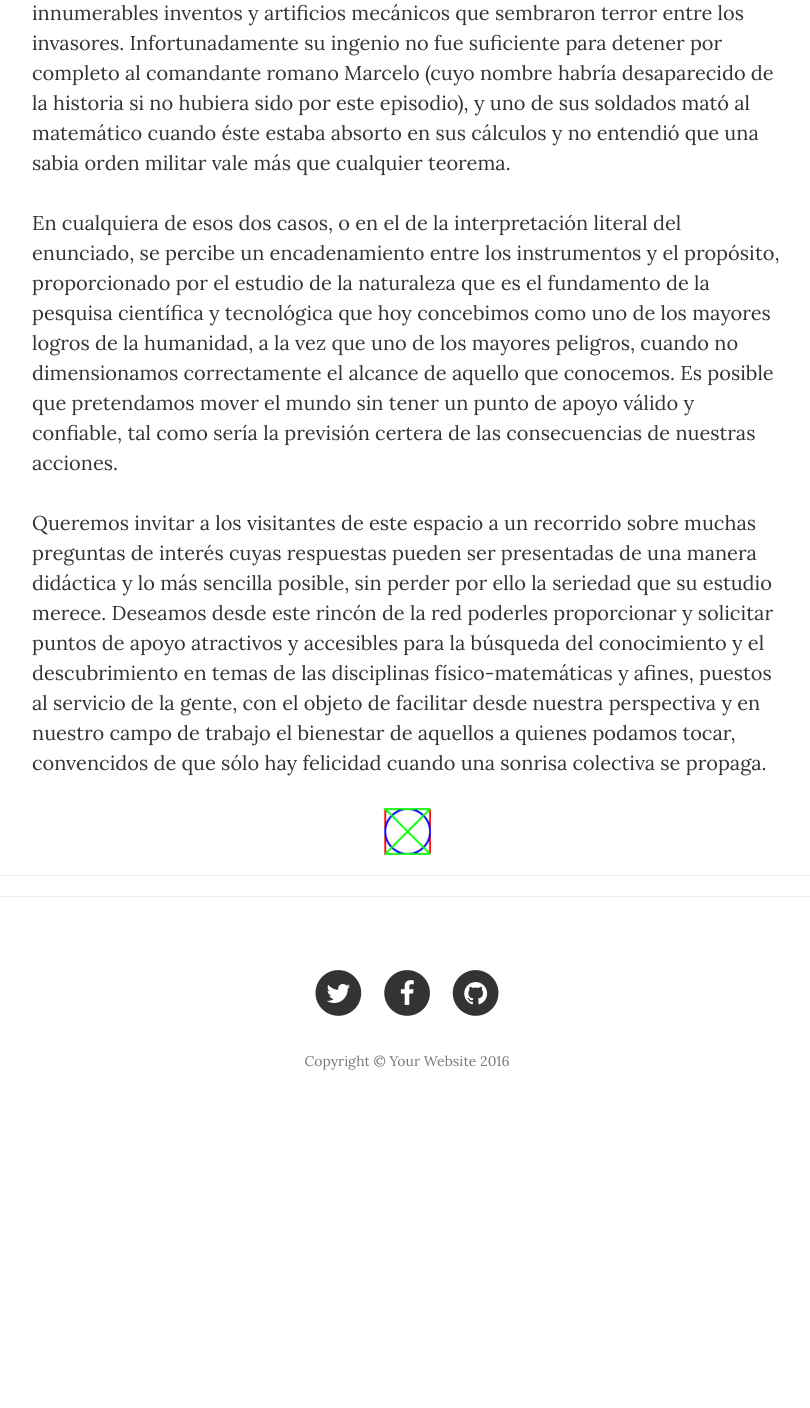
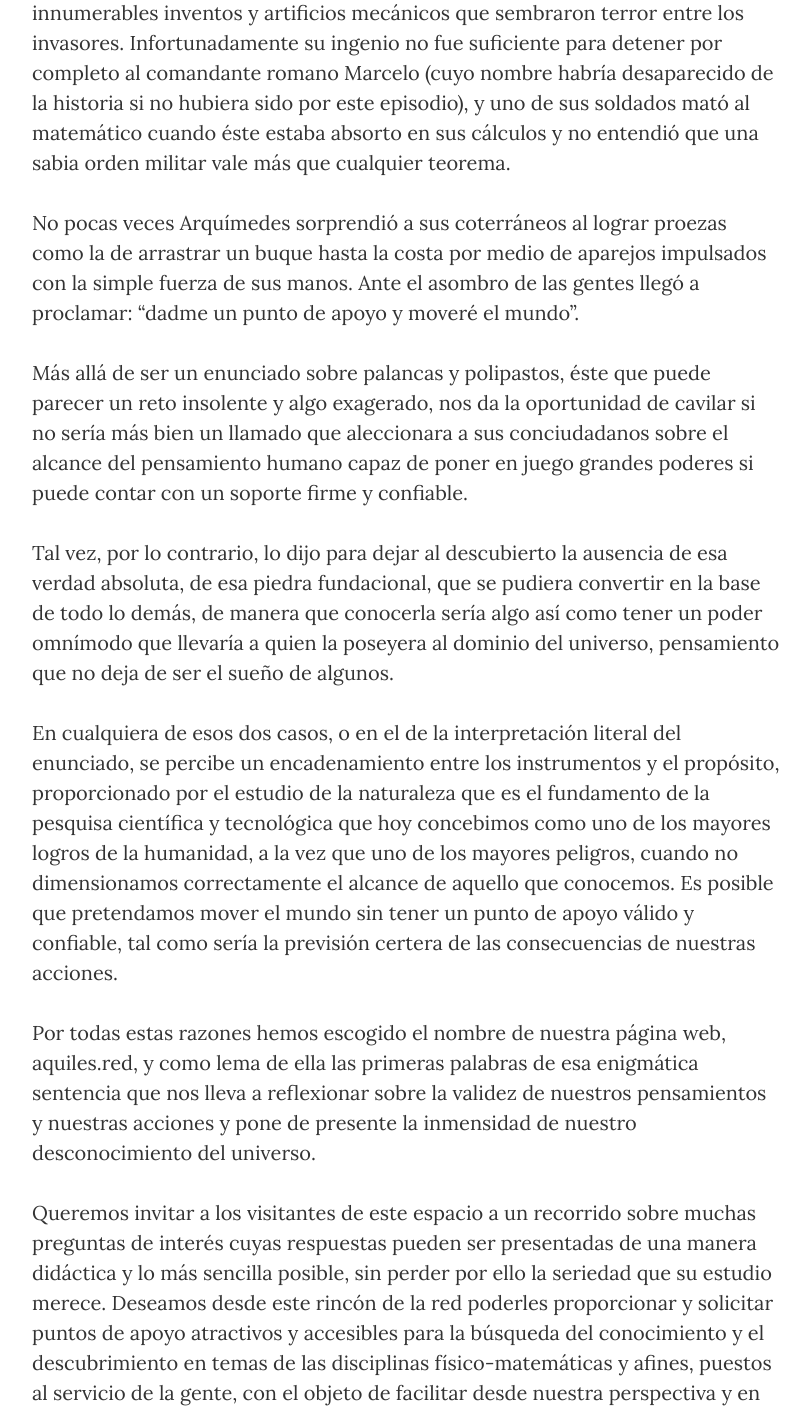
Before and after one commit to jsandovalc/blog-fisica, a Python web app: template templates/about.html in a window 1280 px wide. Shown: the part 703-2111 px from the top of the page, without its empty margins (233-1043 px from the left). Before the commit the page ends 1773 px from the top, so only its background shows below. Run offline with Jinja, Linux system fonts and the light colour scheme; the template is opened without the code that fills it, so the values that code supplies are empty; some libraries are stand-ins or nearby versions.

Commit message:
Fix about

```diff
--- a/templates/about.html
+++ b/templates/about.html
@@ -19,6 +19,28 @@
           soldados mató al matemático cuando éste estaba absorto en
           sus cálculos y no entendió que una sabia orden militar vale
             más que cualquier teorema. </p>
+
+          <p>No pocas veces Arquímedes sorprendió a sus coterráneos al
+            lograr proezas como la de arrastrar un buque hasta la
+            costa por medio de aparejos impulsados con la simple
+            fuerza de sus manos. Ante el asombro de las gentes llegó a
+            proclamar: “dadme un punto de apoyo y moveré el mundo”.</p>
+
+          <p>Más allá de ser un enunciado sobre palancas y polipastos,
+          éste que puede parecer un reto insolente y algo exagerado,
+          nos da la oportunidad de cavilar si no sería más bien un
+          llamado que aleccionara a sus conciudadanos sobre el alcance
+          del pensamiento humano capaz de poner en juego grandes
+            poderes si puede contar con un soporte firme y confiable.</p>
+
+          <p>Tal vez, por lo contrario, lo dijo para dejar al
+            descubierto la ausencia de esa verdad absoluta, de esa
+            piedra fundacional, que se pudiera convertir en la base de
+            todo lo demás, de manera que conocerla sería algo así como
+            tener un poder omnímodo que llevaría a quien la poseyera
+            al dominio del universo, pensamiento que no deja de ser el
+            sueño de algunos.</p>
+
           <p>En cualquiera de esos dos casos, o en el de la
           interpretación literal del enunciado, se percibe un
           encadenamiento entre los instrumentos y el propósito,
@@ -31,6 +53,14 @@
           tener un punto de apoyo válido y confiable, tal como sería
           la previsión certera de las consecuencias de nuestras
           acciones.</p>
+
+          <p>Por todas estas razones hemos escogido el nombre de
+            nuestra página web, aquiles.red, y como lema de ella las
+            primeras palabras de esa enigmática sentencia que nos
+            lleva a reflexionar sobre la validez de nuestros
+            pensamientos y nuestras acciones y pone de presente la
+            inmensidad de nuestro desconocimiento del universo.</p>
+
           <p>Queremos invitar a los visitantes de este espacio a un
           recorrido sobre muchas preguntas de interés cuyas respuestas
           pueden ser presentadas de una manera didáctica y lo más
```
